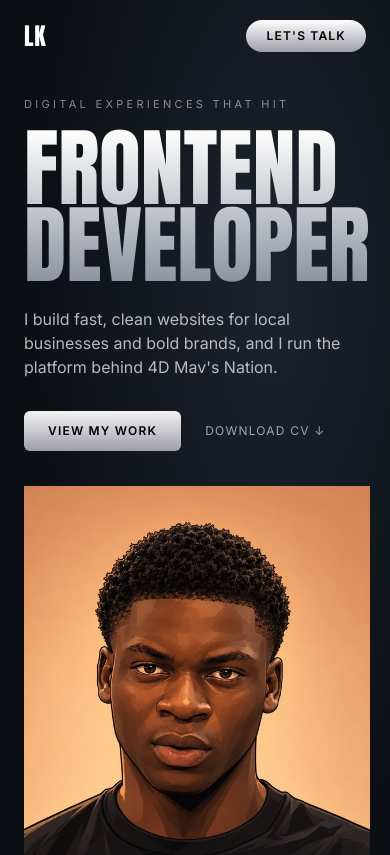
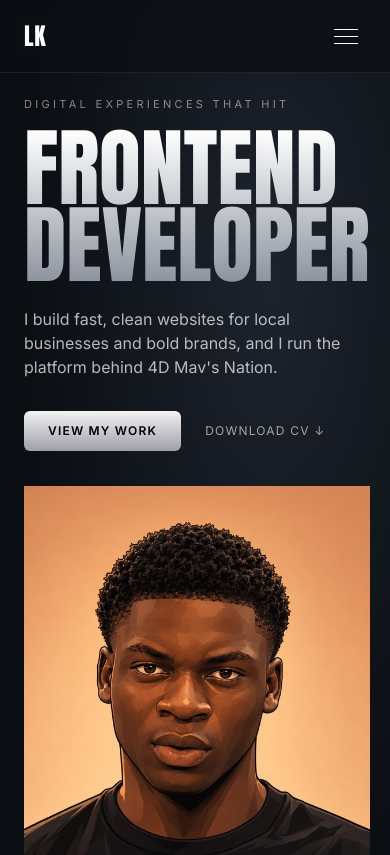
Before and after one commit to Lilkally-noob/Portfolio, a React (Vite) app: page / in a window 390 px wide. Shown: the top 855 px of the page. Built offline with nearby package versions, Linux system fonts and the light colour scheme.

Commit message:
mobile pass: hamburger nav, text sizing, anchor offsets

```diff
--- a/src/components/Navbar.tsx
+++ b/src/components/Navbar.tsx
@@ -1,31 +1,76 @@
-const links = ["Work", "Capabilities", "About", "Contact"];
+import { useState } from 'react'
+import { AnimatePresence, motion } from 'framer-motion'
+
+const links = ['Work', 'About', 'Capabilities', 'Contact']
 
 export default function Navbar() {
+  const [open, setOpen] = useState(false)
+
   return (
-    <header className="fixed top-0 inset-x-0 z-50">
-      <nav className="mx-auto flex max-w-7xl items-center justify-between px-6 py-5">
-        <a href="#" className="font-display text-2xl tracking-wide">
-          LK
-        </a>
+    <header className="fixed inset-x-0 top-0 z-50 border-b border-line/60 bg-ink/70 backdrop-blur">
+      <nav className="mx-auto flex max-w-7xl items-center justify-between px-6 py-4">
+        <a href="#" className="font-display text-2xl tracking-wide">LK</a>
+
         <ul className="hidden gap-8 text-xs uppercase tracking-widest text-white/70 md:flex">
           {links.map((l) => (
             <li key={l}>
-              <a
-                href={`#${l.toLowerCase()}`}
-                className="transition hover:text-white"
-              >
-                {l}
-              </a>
+              <a href={`#${l.toLowerCase()}`} className="transition hover:text-white">{l}</a>
             </li>
           ))}
         </ul>
+
         <a
           href="#contact"
-          className="rounded-full bg-gradient-to-b from-white to-zinc-400 px-5 py-2 text-xs font-semibold uppercase tracking-widest text-black transition hover:opacity-90"
+          className="hidden rounded-full bg-gradient-to-b from-white to-zinc-400 px-5 py-2 text-xs font-semibold uppercase tracking-widest text-black transition hover:opacity-90 md:block"
         >
           Let's talk
         </a>
+
+        <button
+          type="button"
+          aria-label="Toggle menu"
+          aria-expanded={open}
+          onClick={() => setOpen((o) => !o)}
+          className="flex h-10 w-10 flex-col items-center justify-center gap-1.5 md:hidden"
+        >
+          <span className={`h-px w-6 bg-white transition ${open ? 'translate-y-[7px] rotate-45' : ''}`} />
+          <span className={`h-px w-6 bg-white transition ${open ? 'opacity-0' : ''}`} />
+          <span className={`h-px w-6 bg-white transition ${open ? '-translate-y-[7px] -rotate-45' : ''}`} />
+        </button>
       </nav>
+
+      <AnimatePresence>
+        {open && (
+          <motion.ul
+            initial={{ opacity: 0, height: 0 }}
+            animate={{ opacity: 1, height: 'auto' }}
+            exit={{ opacity: 0, height: 0 }}
+            transition={{ duration: 0.25 }}
+            className="overflow-hidden border-t border-line/60 px-6 md:hidden"
+          >
+            {links.map((l) => (
+              <li key={l} className="border-b border-line/40">
+                <a
+                  href={`#${l.toLowerCase()}`}
+                  onClick={() => setOpen(false)}
+                  className="block py-4 text-sm uppercase tracking-widest text-white/80"
+                >
+                  {l}
+                </a>
+              </li>
+            ))}
+            <li className="py-5">
+              <a
+                href="#contact"
+                onClick={() => setOpen(false)}
+                className="block rounded-full bg-gradient-to-b from-white to-zinc-400 py-3 text-center text-xs font-semibold uppercase tracking-widest text-black"
+              >
+                Let's talk
+              </a>
+            </li>
+          </motion.ul>
+        )}
+      </AnimatePresence>
     </header>
-  );
+  )
 }
```
